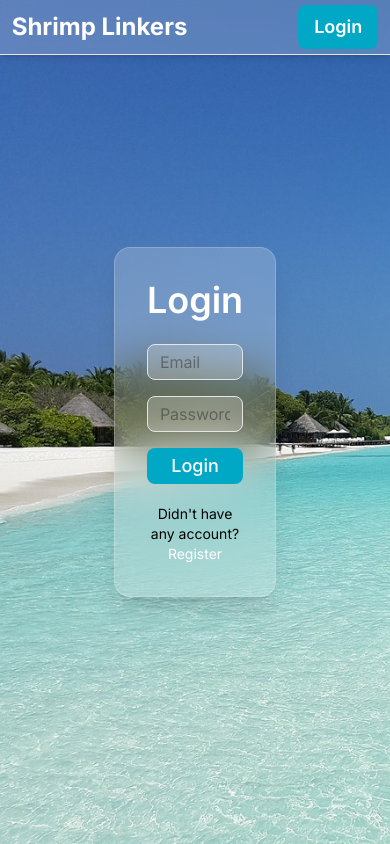
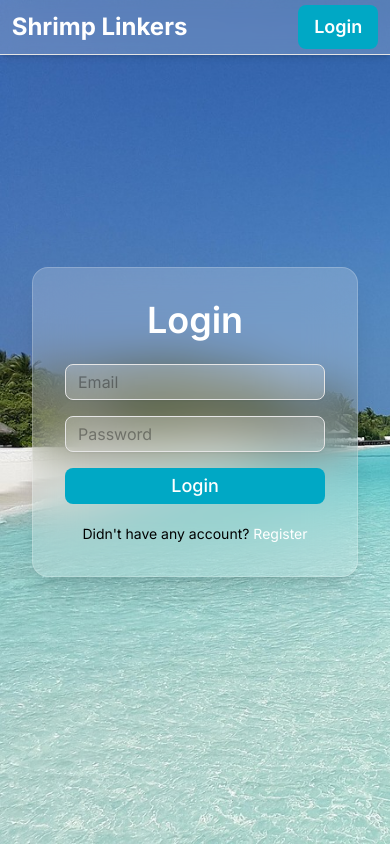
Before and after one commit to Leficullen/starterup-fe, a Next.js app: page /login in a window 390 px wide. Built offline with nearby package versions, Linux system fonts and the light colour scheme.

Commit message:
fix: login page responsive

```diff
--- a/app/login/page.tsx
+++ b/app/login/page.tsx
@@ -59,7 +59,7 @@ export default function LoginPage() {
 
   return (
     <div className="min-h-screen flex items-center justify-center bg-[url('/pantai_cuk.jpg')] bg-cover ">
-      <div className="bg-background/20 via-primary to-accent backdrop-blur-xl p-8 rounded-2xl shadow-xl w-full mx-[30%] border border-background/20">
+      <div className="bg-background/20 via-primary to-accent backdrop-blur-xl p-8 rounded-2xl shadow-xl w-full mx-8 md:mx-[30%] border border-background/20">
         <h1 className="text-4xl font-semibold text-background mb-6 text-center">
           Login
         </h1>
```
